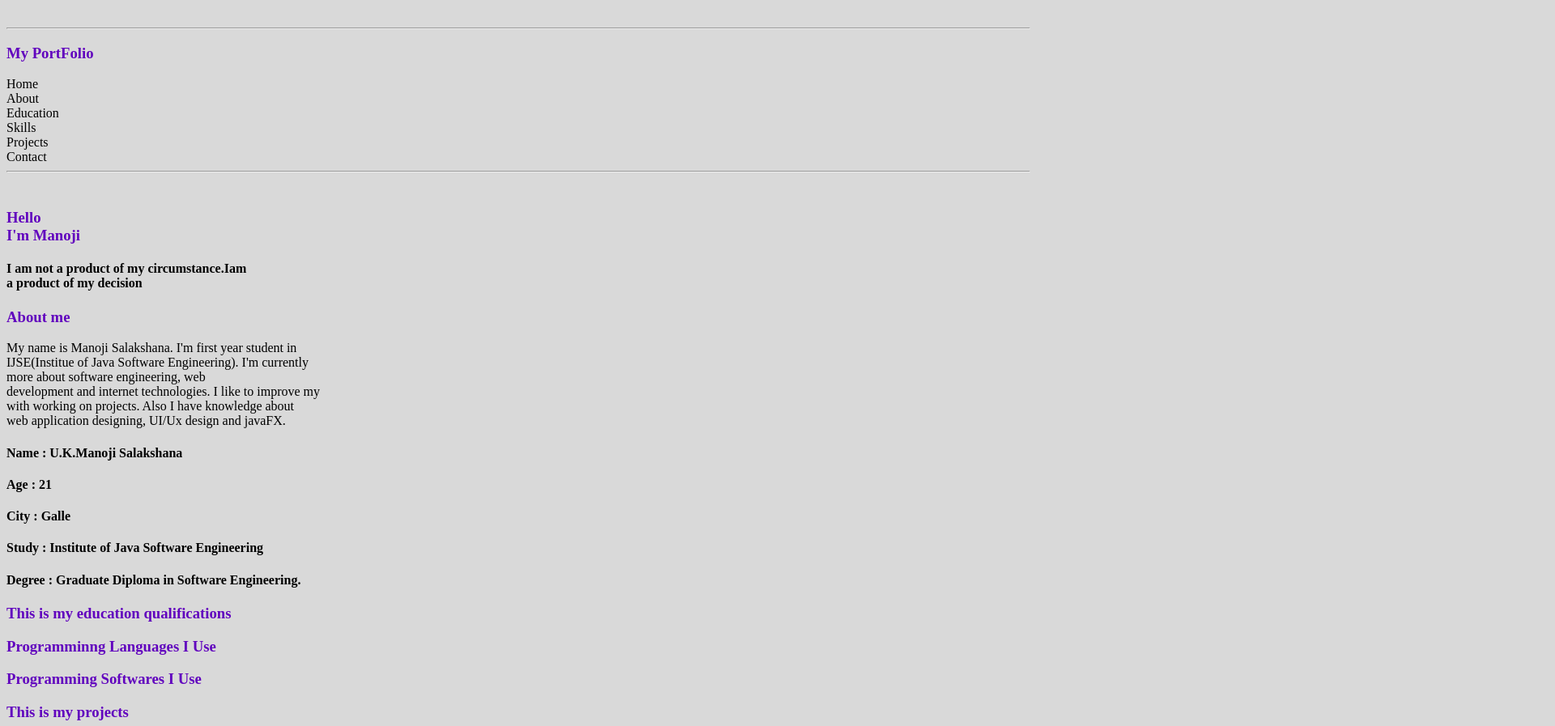
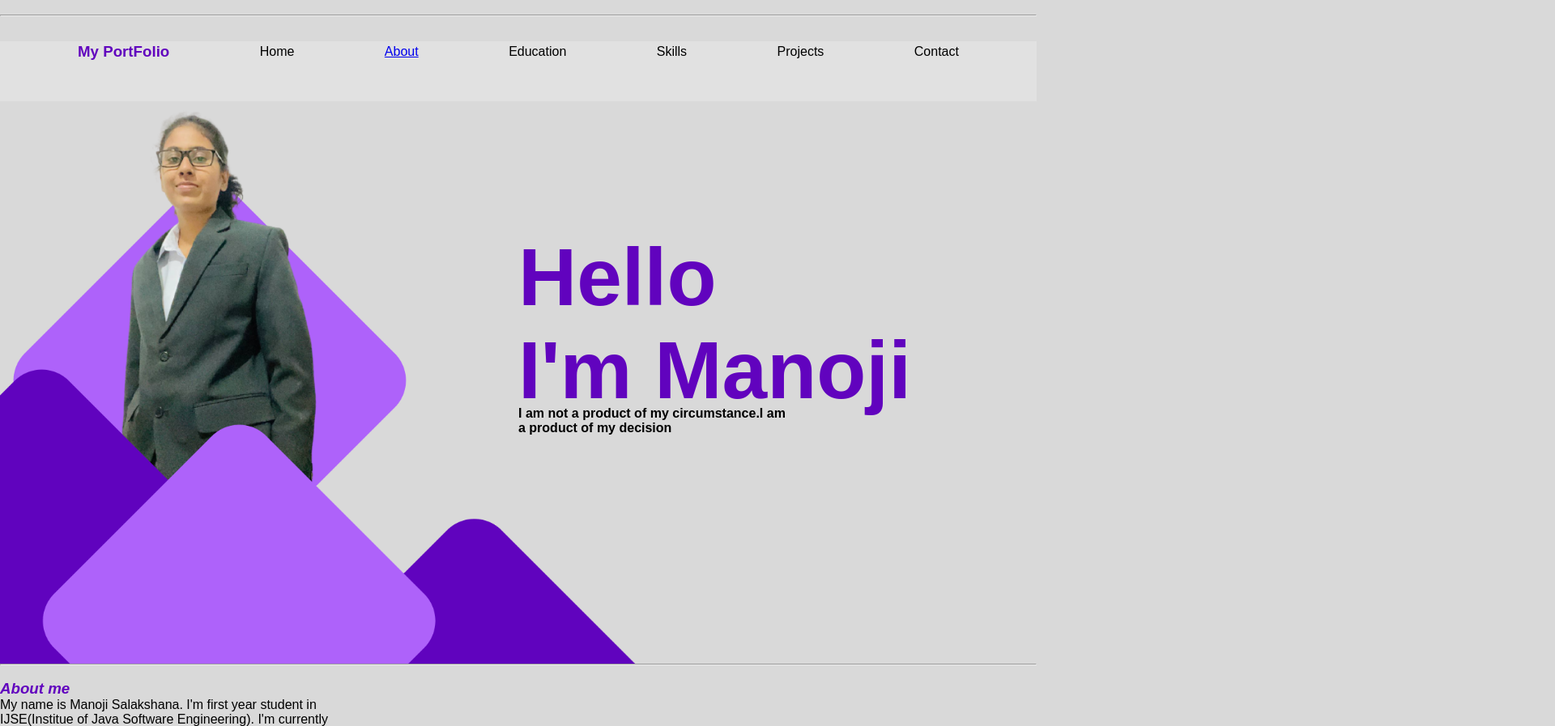
Before and after one commit to manojiS02/MyPortfolio, a plain HTML site: page index.html in a window 1280 px wide. Shown: the top 897 px of the page at 81% size, 1920 px wide, since content can reach past the window. Drawn offline with Linux system fonts and the light colour scheme.

Commit message:
Added initial Project

```diff
--- a/index.html
+++ b/index.html
@@ -4,7 +4,7 @@
 <head>
     <title>My Web Page | Title</title>
     <meta charset="UTF-8">
-    <base href="localhost">
+<!--    <base href="localhost">-->
     <meta name="keywords" content="IJSE, GDSE, Sri Lanka, CMJD, RWAD">
     <meta name="description" content="This is for testing my web">
     <meta name="author" content="Manoji Salakshana">
@@ -14,17 +14,26 @@
 </head>
 
 <body>
-
     <br>
     <hr>
     <header>
+        <div class="banner">
+            <div class="navbar">
                 <h3>My PortFolio</h3>
                 <nav>Home</nav>
-        <nav>About</nav>
+                <nav><a href="#about">About</a></nav>
                 <nav>Education</nav>
                 <nav>Skills</nav>
                 <nav>Projects</nav>
                 <nav>Contact</nav>
+            </div>
+            <div class="content">
+                <h1>Hello <br>I'm Manoji</h1>
+            </div>
+            <div class="content2">
+                <h4>I am not a product of my circumstance.I am <br> a product of my decision<br></h4>
+            </div>
+        </div>
     </header>
 
     <hr>
@@ -33,14 +42,13 @@
         <section>
             <aside><img src="" alt=""></aside>
             <article>
-                <h3>Hello <br>I'm Manoji</h3>
-                <h4>I am not a product of my circumstance.Iam <br> a product of my decision<br></h4>
+
             </article>
         </section>
 
         <section>
             <section>
-                <h3>About me</h3>
+                <h1><dfn id="about">About me</dfn></h1>
                 <article>My name is Manoji Salakshana. I'm first year student in <br>
                     IJSE(Institue of Java Software Engineering). I'm currently <br>
                     more about software engineering, web <br>
@@ -60,11 +68,12 @@
 
         <section>
             <article>
-                <h3>This is my education qualifications</h3>
+                <h1>Education</h1>
             </article>
         </section>
 
         <section>
+            <h1>Skills</h1>
             <section>
                 <h3>Programminng Languages I Use</h3>
             </section>
@@ -75,13 +84,13 @@
 
         <section>
             <article>
-                <h3>This is my projects</h3>
+                <h1>Projects</h1>
             </article>
         </section>
 
     <footer>
         <section>
-            <h2>Let's Work together</h2>
+            <h1>Let's Work together</h1>
 
             <aside>
                 <address>
--- a/style.css
+++ b/style.css
@@ -1,6 +1,49 @@
+*{
+    margin: 0;
+    padding: 0;
+    font-family: sans-serif;
+}
+.banner{
+    width: 100%;
+    height: 100vh;
+    background-image: url(background.png);
+    background-size: cover;
+    background-position: center;
+}
+.navbar{
+    width: 85%;
+    margin: auto;
+    padding: 33px 0;
+    display: flex;
+    align-items: center;
+    justify-content: space-between;
+}
+.navbar header nav{
+    display: inline-block;
+    margin: 0 20px;
+}
+.content{
+    font-size: 50px;
+    width: 100%;
+    position: absolute;
+    top: 50%;
+    left: 50%;
+    transform: translateY(-50%);
+    text-align: left;
+    color: #6103be;
+}
+.content2{
+    width: 100%;
+    position: absolute;
+    top: 65%;
+    left: 50%;
+    transform: translateY(-50%);
+    text-align: left;
+    color: black;
+}
 body{
     background-color: #d9d9d9;
 }
-h3{
+h1,h3{
     color: #6103be;
 }
```
Also changed, not shown: background.png (added). Lines whose indentation alone changed are shown as unchanged.
